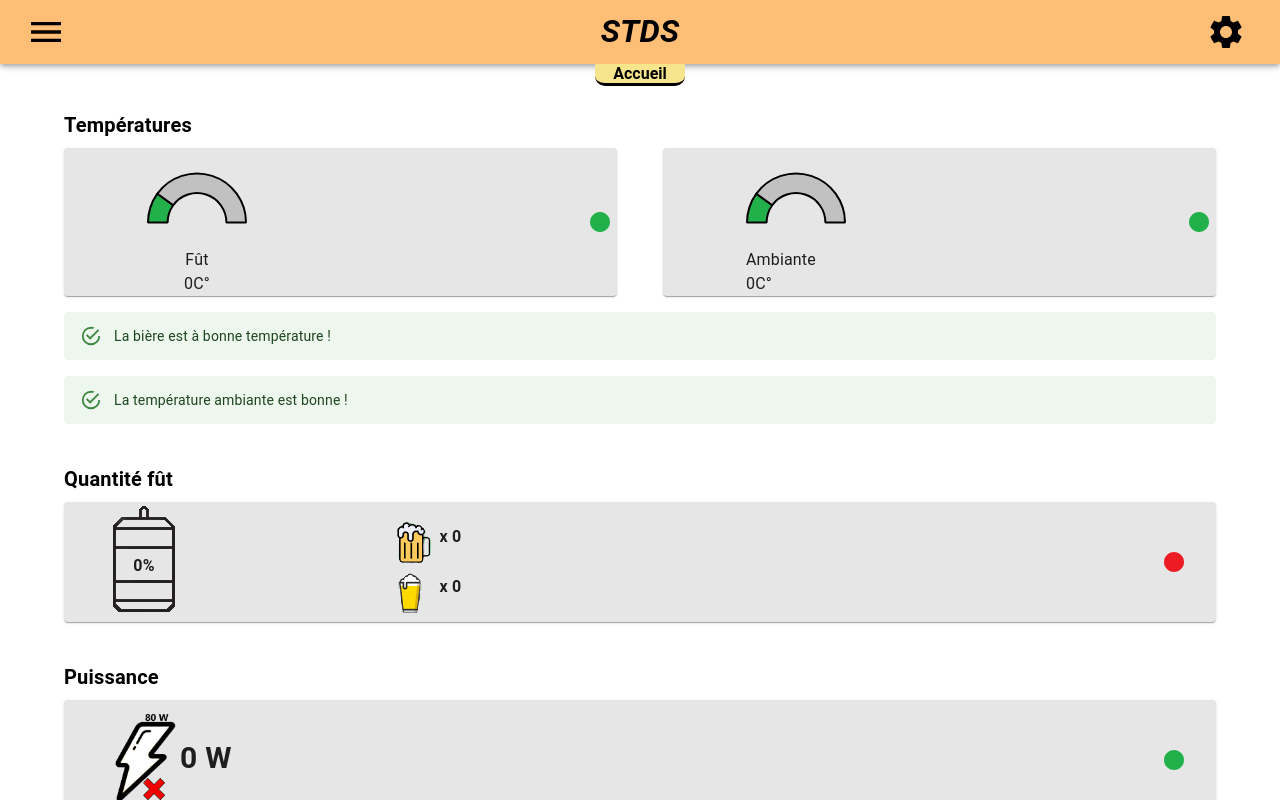
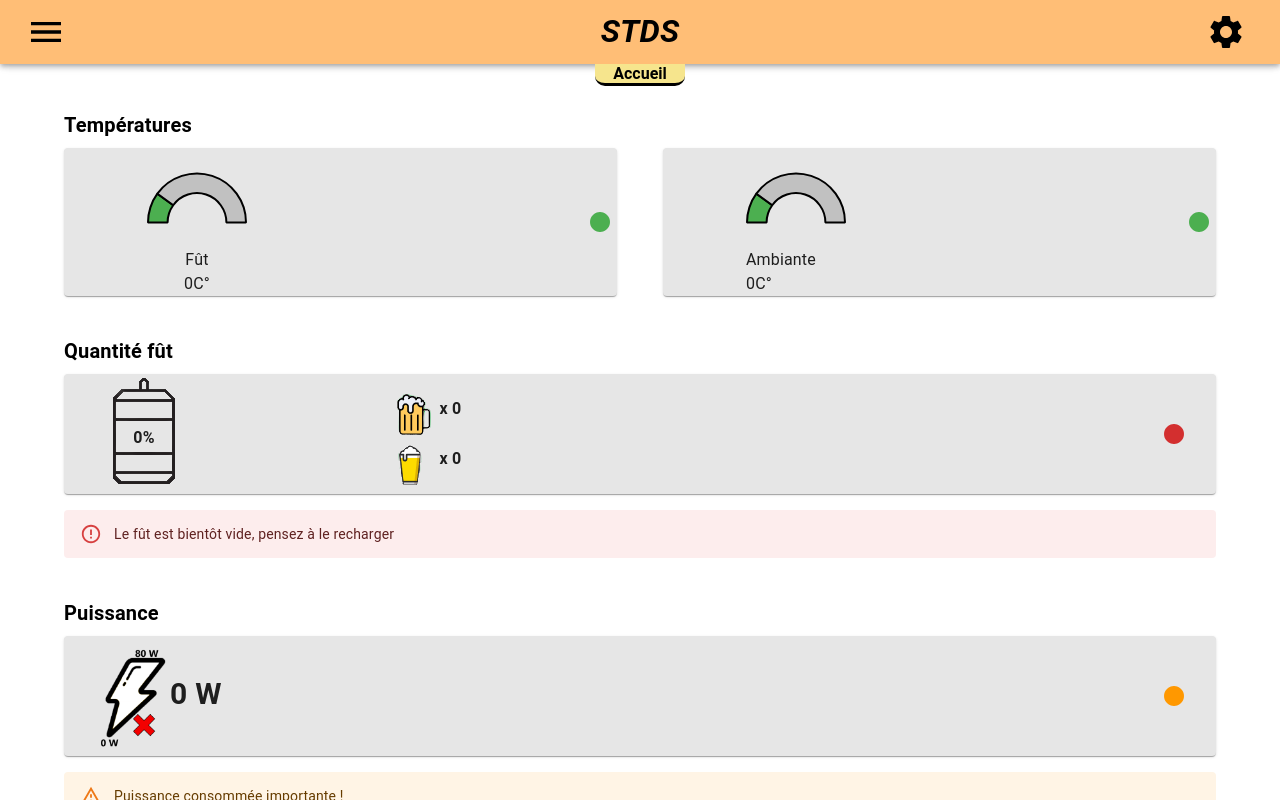
Before and after one commit to Falsimane/SAE-ALT-S3-Dev-22-23-STDS-3B-Equipe-4, a React (Create React App) app in the folder Application/stds-app/: page /home in a window 1280 px wide. Built offline with nearby package versions, Linux system fonts and the light colour scheme; no server answers.

Commit message:
update CardBoxPages to display errors if necessary, Ref #16

```diff
--- a/Application/stds-app/src/components/CardBoxPageCO2.tsx
+++ b/Application/stds-app/src/components/CardBoxPageCO2.tsx
@@ -4,33 +4,25 @@ import Card from "@mui/material/Card";
 import CardActionArea from "@mui/material/CardActionArea";
 import CardContent from "@mui/material/CardContent";
 import * as React from "react";
-import ArrowForwardIosIcon from '@mui/icons-material/ArrowForwardIos';
-import PictureAsPdfIcon from '@mui/icons-material/PictureAsPdf';
 import {useHistory} from "react-router";
 import CircleIcon from "@mui/icons-material/Circle";
 import {useContext, useEffect, useState} from "react";
 import STDSDatasContext from "../utils/mqtt/STDSDatasContext";
-import {Grow} from "@mui/material";
+import {Grow, useTheme} from "@mui/material";
+import {checkCO2} from "../utils/errors/checkErrors";
+import {getErrorColor} from "../utils/errors/ErrorUtils";
+import ErrorAlert from "./ErrorAlert";
 
 export default function CardBoxPageCO2() {
-
     const history = useHistory();
+    const theme = useTheme();
+    const datas = useContext(STDSDatasContext);
+    const co2Error = checkCO2(datas.co2).co2
+    const colorDot = getErrorColor(co2Error.errorLevel, theme)
     const openPage = () => {
         history.push("/co2");
     }
-
     const [showImage, setShowImage] = useState(false)
-    const datas = useContext(STDSDatasContext);
-
-    const valCO2 = datas.co2;
-
-
-    let colorDot= "#22B04B";
-    if (valCO2 <= 20){
-        colorDot = "#ED1C24";
-    } else if(valCO2 <= 50){
-        colorDot = "#F49229";
-    }
 
     useEffect(() => {
         setShowImage(true)
@@ -69,7 +61,7 @@ export default function CardBoxPageCO2() {
                                 <Box sx={{display: "flex", marginLeft:3}}>
 
                                     <Typography sx={{fontWeight:"bold", fontSize:30 , height:50, width:80}}>
-                                         {250} g
+                                         {datas.co2} g
                                     </Typography>
 
 
@@ -90,6 +82,8 @@ export default function CardBoxPageCO2() {
 
             </Card>
 
+            <ErrorAlert error={co2Error} />
+
         </Box>
     </Box>
     );
--- a/Application/stds-app/src/components/CardBoxPagePuissance.tsx
+++ b/Application/stds-app/src/components/CardBoxPagePuissance.tsx
@@ -8,37 +8,24 @@ import CircleIcon from "@mui/icons-material/Circle";
 import {useHistory} from "react-router";
 import {useContext, useEffect, useState} from "react";
 import STDSDatasContext from "../utils/mqtt/STDSDatasContext";
-import {Grow} from "@mui/material";
+import {Grow, useTheme} from "@mui/material";
+import {checkPuissance} from "../utils/errors/checkErrors";
+import {getErrorColor} from "../utils/errors/ErrorUtils";
+import ErrorAlert from "./ErrorAlert";
 
 
 export default function CardBoxPuissance(){
     const [showImage, setShowImage] = useState(false)
     const history = useHistory();
+    const theme = useTheme();
+    const datas = useContext(STDSDatasContext);
+    const puissanceError = checkPuissance(datas.puissance).puissance
+    const colorDot = getErrorColor(puissanceError.errorLevel, theme)
     const openPage = () => {
         history.push("/puissance");
     }
-
-    const datas = useContext(STDSDatasContext);
-
     const valPuissance = datas.puissance;
-
-    let colorDot= "#22B04B";
-
-
-    if (valPuissance >= 70){
-        colorDot = "#ED1C24";
-
-    } else if(valPuissance < 0){
-        colorDot = "#F49229";
-
-    }
-
-
-
     let imageVal;
-
-
-
     switch (true) {
         case (valPuissance <= 0):
             imageVal = "puissanceError.png"
@@ -106,7 +93,7 @@ export default function CardBoxPuissance(){
 
                                 <Box sx={{display: "flex"}}>
 
-                                    <Typography sx={{fontWeight:"bold", fontSize:30 , height:50, width:80}}>
+                                    <Typography sx={{fontWeight:"bold", fontSize:30 , height:50, width:100}}>
                                         {valPuissance} W
                                     </Typography>
 
@@ -123,6 +110,8 @@ export default function CardBoxPuissance(){
                     </CardActionArea>
                 </Card>
 
+                <ErrorAlert error={puissanceError} />
+
             </Box>
         </Box>
     );
--- a/Application/stds-app/src/components/CardBoxPageQuantite.tsx
+++ b/Application/stds-app/src/components/CardBoxPageQuantite.tsx
@@ -8,29 +8,21 @@ import CircleIcon from "@mui/icons-material/Circle";
 import {useHistory} from "react-router";
 import {useContext, useEffect, useState} from "react";
 import STDSDatasContext from "../utils/mqtt/STDSDatasContext";
-import {Grow} from "@mui/material";
+import {Grow, useTheme} from "@mui/material";
+import {checkNiveau} from "../utils/errors/checkErrors";
+import ErrorAlert from "./ErrorAlert";
+import {getErrorColor} from "../utils/errors/ErrorUtils";
 
 export default function CardBoxTemperature(){
     const [showImage, setShowImage] = useState(false)
-
     const history = useHistory();
-    const openPage = () => {
-        history.push("/quantite");
-    }
-
+    const theme = useTheme();
     const datas = useContext(STDSDatasContext);
-
+    const qteError = checkNiveau(datas.niveau).niveau
+    const colorDot = getErrorColor(qteError.errorLevel, theme)
     const pourcentageQuantite = datas.niveau;
     let calculPourcentage = pourcentageQuantite;
-
     let nombreVerre = Math.floor(6*pourcentageQuantite/100 * 4);
-
-    let colorDot= "#22B04B";
-    if (pourcentageQuantite <= 10){
-        colorDot = "#ED1C24";
-    } else if(pourcentageQuantite <= 20){
-        colorDot = "#F49229";
-    }
 
     let radiusLiquideQuantiteTop = 0;
     let nombreApres90 = 0;
@@ -39,6 +31,10 @@ export default function CardBoxTemperature(){
         radiusLiquideQuantiteTop += nombreApres90;
     } else if (pourcentageQuantite === 1){
         calculPourcentage = 1.1/90*100;
+    }
+
+    const openPage = () => {
+        history.push("/quantite");
     }
 
     useEffect(() => {
@@ -102,6 +98,8 @@ export default function CardBoxTemperature(){
                     </CardActionArea>
                 </Card>
 
+                <ErrorAlert error={qteError} />
+
             </Box>
         </Box>
     );
--- a/Application/stds-app/src/components/CardBoxPageTemperature.tsx
+++ b/Application/stds-app/src/components/CardBoxPageTemperature.tsx
@@ -4,11 +4,17 @@ import CircleIcon from "@mui/icons-material/Circle";
 import {useHistory} from "react-router";
 import STDSDatasContext from "../utils/mqtt/STDSDatasContext";
 import HalfDonut from "./HalfDonut";
-import {Alert, Box, Card, CardActionArea, CardContent, Typography} from "@mui/material";
+import {Alert, Box, Card, CardActionArea, CardContent, Typography, useTheme} from "@mui/material";
+import {checkTemp} from "../utils/errors/checkErrors";
+import ErrorAlert from "./ErrorAlert";
+import {getErrorColor} from "../utils/errors/ErrorUtils";
 
 export default function CardBoxTemperature(){
+    const history = useHistory();
+    const datas = useContext(STDSDatasContext);
+    const theme = useTheme();
+    const tempErrors = checkTemp(datas.temp1, datas.temp2);
 
-    const history = useHistory();
     const openPage = () => {
         history.push("/temperature");
     }
@@ -17,28 +23,8 @@ export default function CardBoxTemperature(){
         history.push("/temperature-interieure");
     }
 
-    const datas = useContext(STDSDatasContext);
-
-    function getStateTemp1(temperature: number) {
-        if (temperature > 40) {
-            return { color: "#ED1C24", message: "Attention, la température ambiante est trop élevée !", alert : 'error'} as { color: string; message: string; alert: 'error' | 'warning' | 'info' | 'success'}
-        } else if (temperature > 30) {
-            return { color: "#FFC20A", message: "Attention, la température ambiante est legèrement trop élevée !", alert : 'warning'} as { color: string; message: string; alert: 'error' | 'warning' | 'info' | 'success'}
-        } else {
-            return { color: "#22B04B", message: "La température ambiante est bonne !", alert : 'success'} as { color: string; message: string; alert: 'error' | 'warning' | 'info' | 'success'}
-        }
-    }
-
-    function getStateTemp2(temperature: number) {
-        if (temperature > 10) {
-            return { color: "#ED1C24", message: "Attention, la bière est trop chaude !", alert : 'error'} as { color: string; message: string; alert: 'error' | 'warning' | 'info' | 'success'}
-        } else if (temperature >= 7) {
-            return { color: "#FFC20A", message: "Attention, la bière est légèrement trop chaude !", alert : 'warning'} as { color: string; message: string; alert: 'error' | 'warning' | 'info' | 'success'}
-        } else if (temperature >= -2) {
-            return { color: "#22B04B", message: "La bière est à bonne température !", alert : 'success'} as { color: string; message: string; alert: 'error' | 'warning' | 'info' | 'success'}
-        } else {
-            return { color: "#ED1C24", message: "Attention, la bière est trop froide !", alert : 'error' } as { color: string; message: string; alert: 'error' | 'warning' | 'info' | 'success'}
-        }
+    const getColor = (errorLevel: 0 | 1 | 2) => {
+        return getErrorColor(errorLevel, theme);
     }
 
     return (
@@ -51,10 +37,10 @@ export default function CardBoxTemperature(){
                     <CardActionArea onClick={openPage} sx={{height: '100%'}}>
                         <CardContent sx={{display: "flex", alignItems: "center", height: "100%", padding : 0}}>
                             <Box sx={{marginLeft: '15%', textAlign:'center'}}>
-                                <HalfDonut value={(datas.temp2+10)*2} width={100} valueColor={getStateTemp2(datas.temp2).color}/>
+                                <HalfDonut value={(datas.temp2+10)*2} width={100} valueColor={getColor(tempErrors.temp2.errorLevel)}/>
                                 <Typography>Fût <br/>{datas.temp2}C°</Typography>
                             </Box>
-                            <CircleIcon sx={{ color: getStateTemp2(datas.temp2).color, position: "absolute", right: 5}} />
+                            <CircleIcon sx={{ color: getColor(tempErrors.temp2.errorLevel), position: "absolute", right: 5}} />
                         </CardContent>
                     </CardActionArea>
                 </Card>
@@ -63,18 +49,22 @@ export default function CardBoxTemperature(){
                     <CardActionArea onClick={openPageAmbiante} sx={{height: '100%'}}>
                         <CardContent sx={{display: "flex", alignItems: "center", height: "100%", padding : 0}}>
                             <Box sx={{marginLeft: '15%'}}>
-                                <HalfDonut value={(datas.temp1+10)*2} width={100} valueColor={getStateTemp1(datas.temp1).color}/>
+                                <HalfDonut value={(datas.temp1+10)*2} width={100} valueColor={getColor(tempErrors.temp1.errorLevel)}/>
                                 <Typography>Ambiante <br/>{datas.temp1}C°</Typography>
                             </Box>
 
-                            <CircleIcon sx={{ color: getStateTemp1(datas.temp1).color, position: "absolute", right: 5}} />
+                            <CircleIcon sx={{ color: getColor(tempErrors.temp1.errorLevel), position: "absolute", right: 5}} />
 
                         </CardContent>
                     </CardActionArea>
                 </Card>
             </Box>
-            <Alert severity={getStateTemp2(datas.temp2).alert} sx={{marginTop:2}}>{getStateTemp2(datas.temp2).message}</Alert>
-            <Alert severity={getStateTemp1(datas.temp1).alert} sx={{marginTop:2}}>{getStateTemp1(datas.temp1).message}</Alert>
+
+            <ErrorAlert error={tempErrors.temp2} />
+            {tempErrors.temp1.errorLevel > 0 && tempErrors.temp2.errorLevel === 0 ?
+                <Alert severity={tempErrors.temp1.errorLevel === 1 ? 'warning' : 'error'} sx={{marginTop:2}}>{tempErrors.temp1.message}</Alert>
+                : null
+            }
         </Box>
     );
 }
--- /dev/null
+++ b/Application/stds-app/src/components/ErrorAlert.tsx
@@ -0,0 +1,19 @@
+import {ErrorFormat} from "../utils/errors/ErrorUtils";
+import {Alert} from "@mui/material";
+import * as React from "react";
+
+const ErrorAlert = (props: { error: ErrorFormat }) => {
+    const {error} = props;
+
+    if (error.errorLevel === 0) {
+        return null;
+    }
+
+    return (
+        <Alert severity={error.errorLevel === 1 ? "warning" : "error"} sx={{marginTop:2}}>
+            {error.message}
+        </Alert>
+    );
+}
+
+export default ErrorAlert;
--- a/Application/stds-app/src/pages/Home.tsx
+++ b/Application/stds-app/src/pages/Home.tsx
@@ -23,6 +23,8 @@ const Home: React.FC = () => {
             <CardBoxPagePuissance/>
 
             <CardBoxPageCO2/>
+            <br/>
+            <br/>
         </IonContent>
     );
 };
--- a/Application/stds-app/src/pages/Maintenance.tsx
+++ b/Application/stds-app/src/pages/Maintenance.tsx
@@ -12,14 +12,16 @@ import {IonContent} from "@ionic/react";
 import {useContext} from "react";
 import STDSDatasContext from "../utils/mqtt/STDSDatasContext";
 import {useHistory} from "react-router";
+import {useTheme} from "@mui/material";
 export default function Maintenance() {
     const history = useHistory();
     const datas = useContext(STDSDatasContext);
     const diagnostique = datas.diag2
+    const theme = useTheme();
 
     const openPdfDiag = () => {
 
-        switch (diagnostique){
+        switch (diagnostique) {
             case "Température élevée de la bière !" :
                 history.push("/pdf/gamme-01")
                 break
@@ -50,11 +52,11 @@ export default function Maintenance() {
             case "MQTT 2 déconnecté" :
                 history.push("/pdf/gamme-06")
                 break
-
-
         }
     }
 
+    const color = diagnostique === "" ? theme.palette.success.light :
+        diagnostique === "MQTT 2 déconnecté" ? theme.palette.error.main : theme.palette.warning.main;
 
     return (
         <IonContent fullscreen>
@@ -67,7 +69,7 @@ export default function Maintenance() {
 
                             <Box sx={{height: "50%", display:"flex", alignItems:"center"}}>
 
-                                <CircleIcon sx={{ color: "#ED1C24", margin : 2 }} fontSize = "medium"/>
+                                <CircleIcon sx={{ color: color, margin : 2 }} fontSize = "medium"/>
                                 <Typography sx = {{ fontSize: 18, fontWeight:"bold"}}> Autodiagnostic </Typography>
 
                             </Box>
@@ -76,8 +78,12 @@ export default function Maintenance() {
 
                                 <Box sx={{backgroundColor: "#CFCFCE", borderRadius: 2 , textAlign: "center",display:"flex", alignItems:"center", padding : 2, marginBottom: 2}}>
 
-                                    <Typography sx={{fontSize: 18,color:"#ED1C24" , fontWeight: "bold", textAlign:"center", width:"100%"}}>
-                                        Deconnexion réseau
+                                    <Typography color={color} sx={{fontSize: 18, fontWeight: "bold", textAlign:"center", width:"100%"}}>
+                                        {
+                                            diagnostique === "" ? "Pas de problème détecté" :
+                                                diagnostique === "MQTT 2 déconnecté" ? "Déconnexion Réseau" :
+                                                    "Problème(s) détecté(s)"
+                                        }
                                     </Typography>
 
                                 </Box>
--- /dev/null
+++ b/Application/stds-app/src/utils/errors/ErrorUtils.ts
@@ -0,0 +1,26 @@
+import {Theme} from "@mui/material";
+
+export interface ErrorFormat {
+    errorLevel: 0 | 1 | 2,
+    message: string
+    pdf: string
+}
+
+export interface ErrorUtils {
+    temp1: ErrorFormat;
+    temp2: ErrorFormat;
+    puissance: ErrorFormat;
+    co2: ErrorFormat;
+    niveau: ErrorFormat;
+}
+
+export const getErrorColor = (errorLevel: 0 | 1 | 2, theme: Theme) => {
+    switch (errorLevel) {
+        case 0:
+            return theme.palette.success.light;
+        case 1:
+            return theme.palette.warning.light;
+        case 2:
+            return theme.palette.error.main;
+    }
+}
--- /dev/null
+++ b/Application/stds-app/src/utils/errors/checkErrors.tsx
@@ -0,0 +1,109 @@
+import {ErrorFormat} from "./ErrorUtils";
+
+
+const checkTemp = (temp1: number, temp2: number) => {
+    const errors = {
+        temp1: {errorLevel: 0, message: "", pdf: ""} as ErrorFormat,
+        temp2: {errorLevel: 0, message: "", pdf: ""} as ErrorFormat,
+    }
+
+    if (temp1 < -120) {
+        errors.temp1.errorLevel = 2;
+        errors.temp1.message = "Capteur de température ambiant déconnecté !";
+        errors.temp1.pdf = "gamme-04"
+        return errors;
+    }
+    if (temp2 < -120) {
+        errors.temp2.errorLevel = 2;
+        errors.temp2.message = "Capteur de température déconnecté !";
+        errors.temp2.pdf = "gamme-03"
+        return errors;
+    }
+
+    if (temp1 < 30 && temp2 > 10) {
+        errors.temp1.errorLevel = 2;
+        errors.temp1.message = "Problème de fonctionnement du module peltier";
+        errors.temp1.pdf = "gamme-01"
+        errors.temp2.errorLevel = 2;
+        errors.temp2.message = "Problème de fonctionnement du module peltier";
+        errors.temp2.pdf = "gamme-01"
+        return errors;
+    }
+
+    if (temp2 > -10 && temp2 <= 7) {
+        errors.temp2.errorLevel = 0;
+        errors.temp2.message = "";
+    } else if (temp2 > 7 && temp2 <= 10) {
+        errors.temp2.errorLevel = 1;
+        errors.temp2.message = "Température élevée de la bière !";
+    } else if (temp2 > 10) {
+        errors.temp2.errorLevel = 2;
+        errors.temp2.message = "Température trop élevée de la bière !";
+    }
+
+    return errors;
+}
+
+const checkPuissance = (puissance: number) => {
+    const errors = {
+        puissance: {errorLevel: 0, message: "", pdf: ""} as ErrorFormat,
+    }
+
+    if (puissance < -10) {
+        errors.puissance.errorLevel = 2;
+        errors.puissance.message = "Wattmètre déconnecté !";
+        errors.puissance.pdf = "gamme-05"
+    } else if (puissance > 0 && puissance <= 70) {
+        errors.puissance.errorLevel = 0;
+        errors.puissance.message = "";
+    } else if (puissance <= 75) {
+        errors.puissance.errorLevel = 1;
+        errors.puissance.message = "Puissance consommée importante !";
+    } else if (puissance > 75) {
+        errors.puissance.errorLevel = 2;
+        errors.puissance.message = "Puissance consommée trop importante !";
+        errors.puissance.pdf = "gamme-06"
+    }
+
+    return errors;
+}
+
+const checkNiveau = (niveau: number) => {
+    const errors = {
+        niveau: {errorLevel: 0, message: "", pdf: ""} as ErrorFormat,
+    }
+
+    if (niveau > 20) {
+        errors.niveau.errorLevel = 0;
+        errors.niveau.message = "";
+    } else if (niveau > 10) {
+        errors.niveau.errorLevel = 1;
+        errors.niveau.message = "Niveau de bière faible !";
+    } else {
+        errors.niveau.errorLevel = 2;
+        errors.niveau.message = "Le fût est bientôt vide, pensez à le recharger";
+    }
+
+    return errors;
+}
+
+const checkCO2 = (co2: number) => {
+    const errors = {
+        co2: {errorLevel: 0, message: "", pdf: ""} as ErrorFormat,
+    }
+
+    if (co2 < 20) {
+        errors.co2.errorLevel = 0;
+        errors.co2.message = "";
+    } else if (co2 < 40) {
+        errors.co2.errorLevel = 1;
+        errors.co2.message = "Quantité de CO2 élevée !";
+    } else {
+        errors.co2.errorLevel = 2;
+        errors.co2.message = "Quantité de CO2 trop élevée !";
+    }
+
+    return errors;
+}
+
+export {checkTemp, checkPuissance, checkNiveau, checkCO2}
```
Lines whose indentation alone changed are shown as unchanged.
